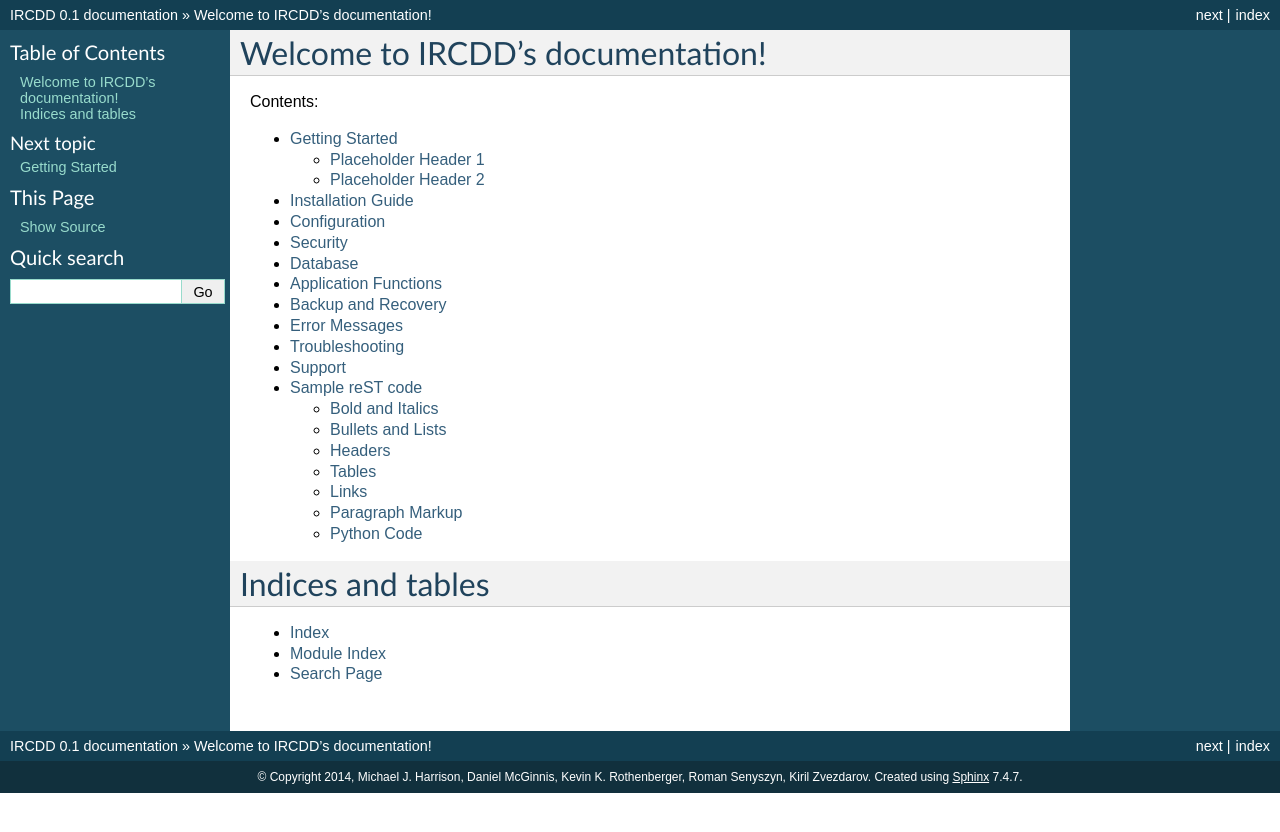
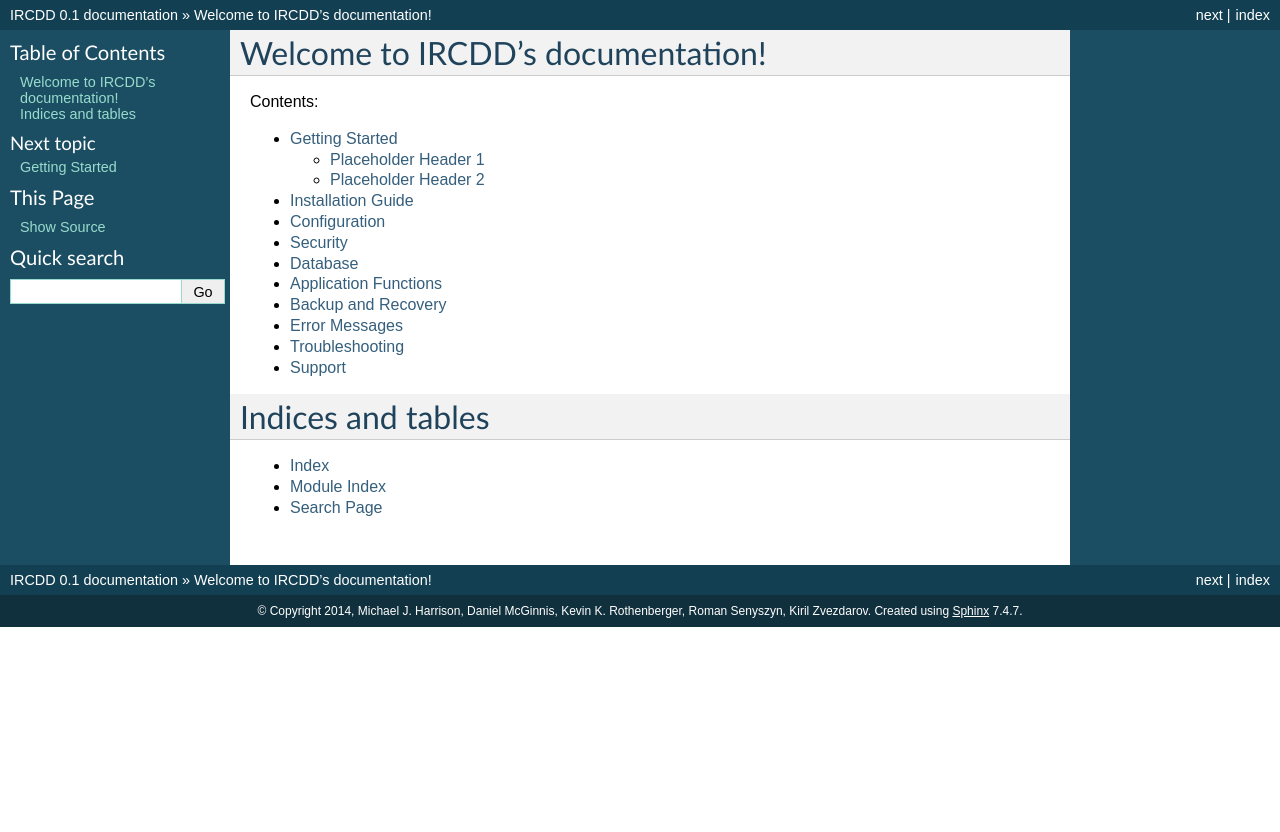
Before and after one commit to zeldanerd24/ircdd, a Sphinx documentation site: the page built from docs/index.rst, in a window 1280 px wide. Shown: the top 832 px of the page. Built offline with Sphinx 7.4.7, drawn with Linux system fonts in a browser that asks for light colours; some of the changed lines change nothing that is shown.

Commit message:
Removed the reST page

```diff
--- a/docs/index.rst
+++ b/docs/index.rst
@@ -21,7 +21,6 @@ Contents:
    errors
    troubleshoot
    support
-   sample
 
 
 
--- a/docs/sample.rst
+++ /dev/null
@@ -1,182 +0,0 @@
-.. Sample reST code, so that we know can reference
-   this for how to do certain things in reST
-
-Sample reST code
-****************
-
-Below is some example reST code so that you can know how to write the documentation
-   Note that reST is indent sensitive just like Python.
-
-Bold and Italics
-================
-
-Bold and italics are done like this::
-
-   **bold** and *italics*
-
-This renders as **bold** and *italics*
-
-Bullets and Lists
-=================
-
-For bullets, you can do::
-
-   * bullet item 1
-   * bullet item 2
-      * bullet item 3
-      * bullet item 4
-
-Which renders as:
-   * bullet item 1
-   * bullet item 2
-      * bullet item 3
-      * bullet item 4
-
-For numbered lists, you can do::
-
-   1. Item 1
-   2. Item 2
-   3. Item 3
-
-Which renders as:
-
-   1. Item 1
-   2. Item 2
-   3. Item 3
-
-Headers
-=======
-
-reST is flexible in that if you underline with either *, =, -, or +, then
-it treats what is above it as a header. For example::
-
-   H1 -- Top of Page Header
-   ************************
-   H2 -- Page Sections
-   ===================
-   H3 -- Subsection
-   ----------------
-   H4 -- Subsubsection
-   +++++++++++++++++++
-
-This page's headers already use * for Sample reST code at top of page, and
-= for each subsection such as this Headers section. The further subsections look like this:
-
-H3 -- Subsection
-----------------
-
-H4 -- Subsubsection
-+++++++++++++++++++
-
-Tables
-======
-
-Here is an example table::
-
-   COMPLEX TABLE:
-
-   +------------+------------+-----------+
-   | Header 1   | Header 2   | Header 3  |
-   +============+============+===========+
-   | body row 1 | column 2   | column 3  |
-   +------------+------------+-----------+
-   | body row 2 | Cells may span columns.|
-   +------------+------------+-----------+
-   | body row 3 | Cells may  | - Cells   |
-   +------------+ span rows. | - contain |
-   | body row 4 |            | - blocks. |
-   +------------+------------+-----------+
-
-   SIMPLE TABLE:
-
-   =====  =====  ======
-      Inputs     Output
-   ------------  ------
-     A      B    A or B
-   =====  =====  ======
-   False  False  False
-   True   False  True
-   False  True   True
-   True   True   True
-   =====  =====  ======
-
-This renders as:
-
-COMPLEX TABLE:
-
-+------------+------------+-----------+
-| Header 1   | Header 2   | Header 3  |
-+============+============+===========+
-| body row 1 | column 2   | column 3  |
-+------------+------------+-----------+
-| body row 2 | Cells may span columns.|
-+------------+------------+-----------+
-| body row 3 | Cells may  | - Cells   |
-+------------+ span rows. | - contain |
-| body row 4 |            | - blocks. |
-+------------+------------+-----------+
-
-SIMPLE TABLE:
-
-=====  =====  ======
-   Inputs     Output
-------------  ------
-  A      B    A or B
-=====  =====  ======
-False  False  False
-True   False  True
-False  True   True
-True   True   True
-=====  =====  ======
-
-Links
-=====
-
-Urls are automatically linked, such as https://github.com/kzvezdarov/ircdd
-
-For other links, you surround something in ` characters, then end it with _
-For example::
-
-   `Installation guide <install.html>`_
-
-Which renders as:
-
-`Installation guide <install.html>`_
-
-In page links can be made for headers. For example::
-
-   `Bullets and Lists`_
-
-Renders as a link to `Bullets and Lists`_
-
-Paragraph Markup
-================
-
-To bring attention to a section of text, use paragraphs level markups.
-
-Important constructs include::
-
-   .. note::
-
-   .. warning::
-
-   .. versionadded:: version
-
-   .. versionchanged:: version
-
-   .. seealso::
-
-Here is an example warning::
-
-   .. warning::
-
-      Don't ever break master or else Kiril will hunt you down!
-
-Which renders as:
-
-.. warning::
-
-   Don't ever break master or else Kiril will hunt you down!
-
-Python Code
-===========
```
